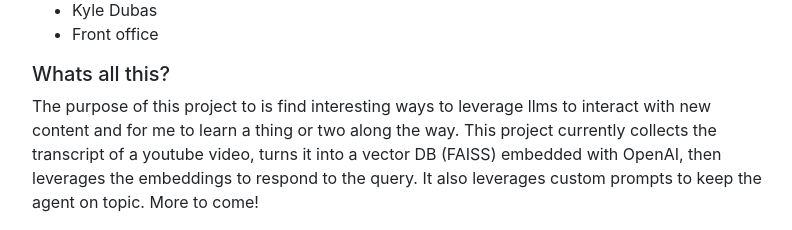
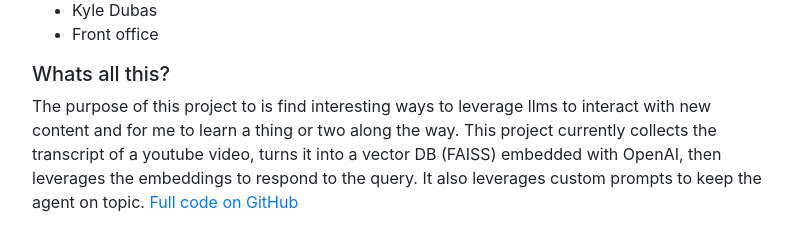
Before and after one commit to shibby576/chiclet, a Flask app: page / in a window 1280 px wide. Shown: the part 682-912 px from the top of the page, without its empty margins (243-1035 px from the left). Run offline with Flask 3, Linux system fonts and the light colour scheme.

Commit message:
Update index.html

```diff
--- a/templates/index.html
+++ b/templates/index.html
@@ -120,7 +120,7 @@
             <h5 class="col-12 col-md-8 offset-md-2">Whats all this?</h5>
             <p class="col-12 col-md-8 offset-md-2">The purpose of this project to is find interesting ways to leverage llms to interact with new content and for me to learn a thing or two along the way.
 
-                This project currently collects the transcript of a youtube video, turns it into a vector DB (FAISS) embedded with OpenAI, then leverages the embeddings to respond to the query. It also leverages custom prompts to keep the agent on topic. More to come!</p>
+                This project currently collects the transcript of a youtube video, turns it into a vector DB (FAISS) embedded with OpenAI, then leverages the embeddings to respond to the query. It also leverages custom prompts to keep the agent on topic. <a href="https://github.com/shibby576/chiclet/tree/main" target="_blank"> Full code on GitHub</a></p>
         </div>
 
 
```
